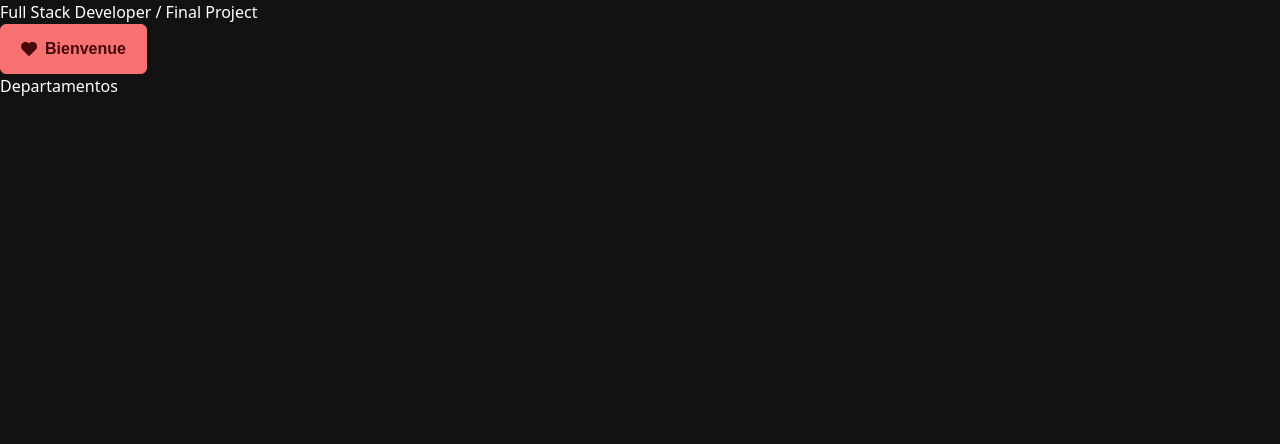
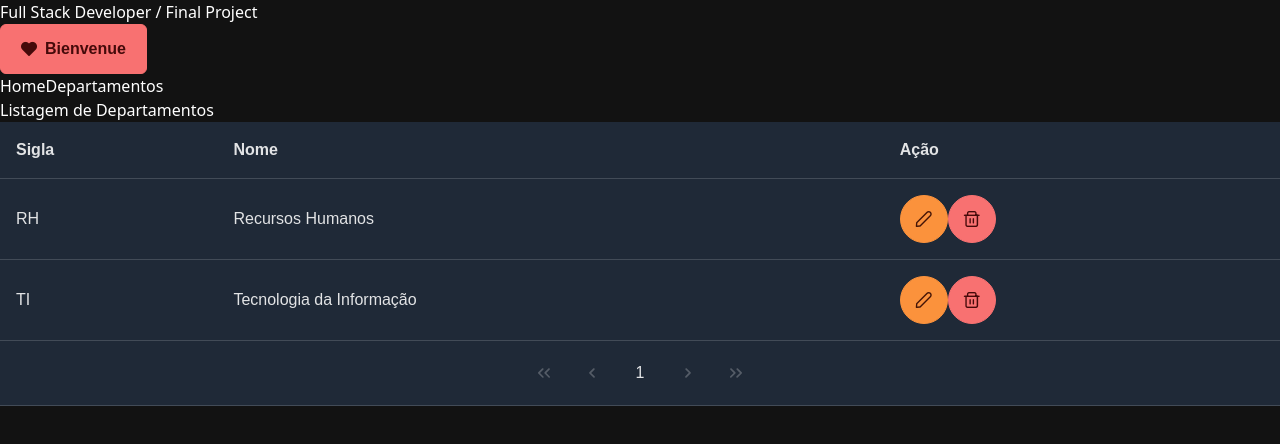
Before and after one commit to FernandoFogaca/final_project1, a React (Vite) app: page /departamentos in a window 1280 px wide. Shown: the top 444 px of the page. Built offline with nearby package versions, Linux system fonts and the light colour scheme; a web font is replaced by a local one.

Commit message:
feat: adiciona tela de listagem de departamentos

```diff
--- a/src/App.tsx
+++ b/src/App.tsx
@@ -1,4 +1,4 @@
-import { BrowserRouter } from "react-router-dom";
+import { BrowserRouter, Link } from "react-router-dom";
 import { Button } from "primereact/button";
 import AppRoutes from "./Routes"; // Caminho correto para o arquivo de rotas
 import "./App.css";
@@ -11,6 +11,9 @@ function App() {
         <h1 className="bg-orange-400 p-2 font-bold text-white border-solid border-black border-2 hover:text-orange-800 transition-all duration-300">
           Full Stack Developer / Final Project
         </h1>
+
+
+
         <Button
           label="Bienvenue"
           icon="pi pi-heart-fill"
@@ -18,6 +21,13 @@ function App() {
         />
         {/* Rotas da aplicação */}
         <BrowserRouter>
+          {/* Links de Navegação */}
+          <nav className="p-4">
+            <Link className="p-2 hover:underline" to="/">Home</Link>
+            <Link className="p-2 hover:underline" to="/departamentos">Departamentos</Link>
+          </nav>
+          <div className="w-full max-w-[calc(100vw-16px)] md:max-w-[1280px] mx-auto mt-6"></div>
+          <div className="grid grid-cols-12 gap-1"></div>
           <AppRoutes />
         </BrowserRouter>
       </div>
--- /dev/null
+++ b/src/Pages/Departamentos/Listagem/index.tsx
@@ -0,0 +1,47 @@
+import { DataTable } from 'primereact/datatable';
+import { Column } from 'primereact/column';
+import { Button } from 'primereact/button';
+
+const Departamentos = () => {
+  // Lista de departamentos
+  const departamentos = [
+    {
+      id_departamento: 1,
+      nome: 'Recursos Humanos',
+      sigla: 'RH'
+    },
+    {
+      id_departamento: 2,
+      nome: 'Tecnologia da Informação',
+      sigla: 'TI'
+    },
+  ];
+
+  // Função para renderizar as ações
+  const bodyAcao = (rowData: any) => {
+    return (
+      <>
+        <Button icon="pi pi-pencil" rounded severity="warning" className="mr-2" />
+        <Button icon="pi pi-trash" rounded severity="danger" />
+      </>
+    );
+  };
+
+  return (
+    <>
+      <div className="col-span-12 p-4">
+        <h1 className="text-2xl font-bold mb-4">Listagem de Departamentos</h1>
+      </div>
+
+      <div className="col-span-12 p-4">
+        <DataTable value={departamentos} paginator rows={10} className="datatable-custom">
+          <Column field="sigla" header="Sigla" />
+          <Column field="nome" header="Nome" />
+          <Column header="Ação" body={bodyAcao} />
+        </DataTable>
+      </div>
+    </>
+  );
+};
+
+export default Departamentos;
--- a/src/Routes/index.tsx
+++ b/src/Routes/index.tsx
@@ -1,4 +1,6 @@
+// src/Routes/index.tsx
 import { Routes, Route } from 'react-router-dom';
+import Departamentos from '../Pages/Departamentos/Listagem';  // Certifique-se de que o caminho está correto
 
 const AppRoutes = () => {
   return (
@@ -13,11 +15,7 @@ const AppRoutes = () => {
       />
       <Route
         path="/departamentos"
-        element={
-          <div className="flex justify-center items-center h-1/2 mt-[76px]">
-            <h1 className="text-2xl font-bold">Departamentos</h1>
-          </div>
-        }
+        element={<Departamentos />}  // Usando o componente Departamentos aqui
       />
       <Route
         path="/departamentos/new"
```
